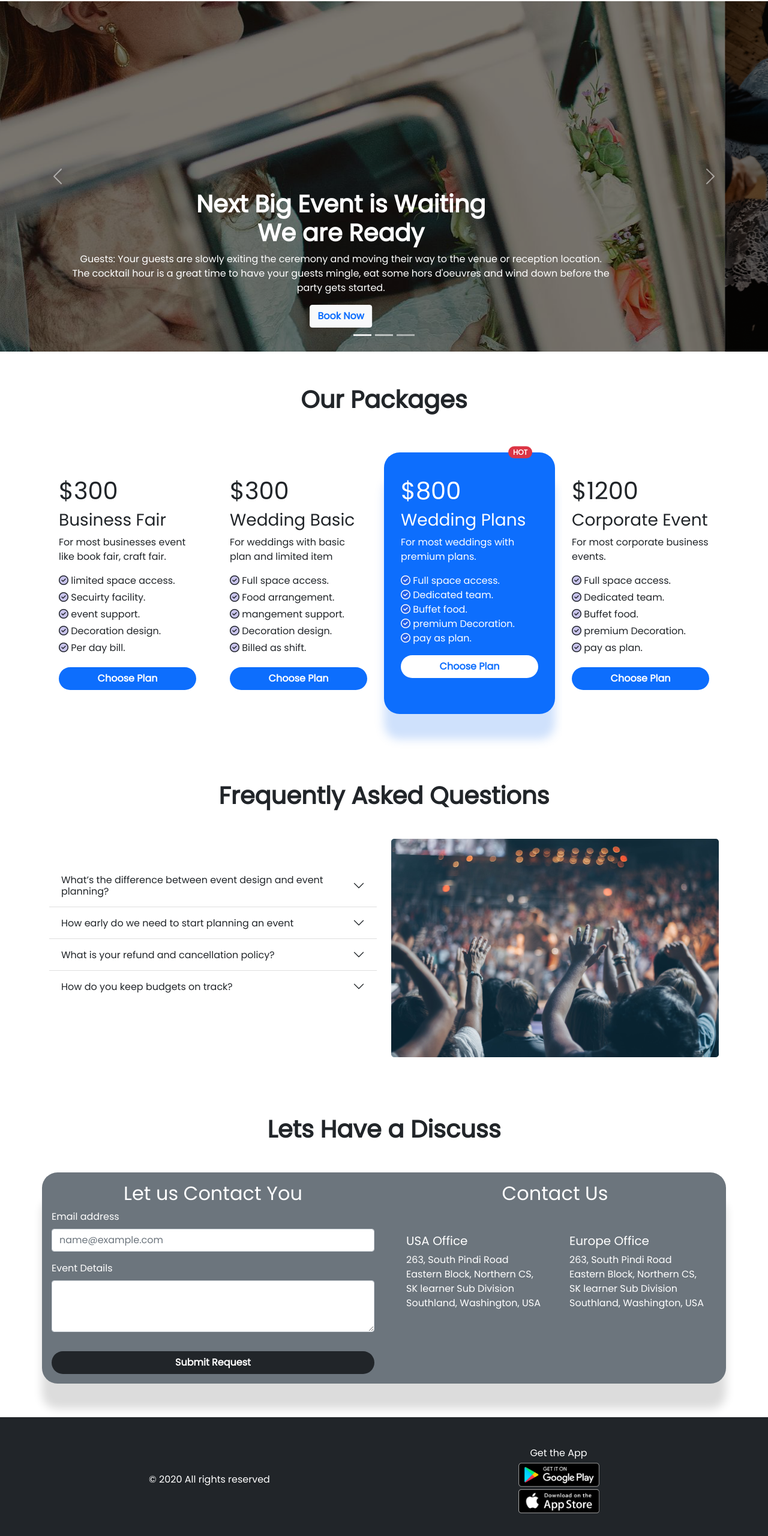
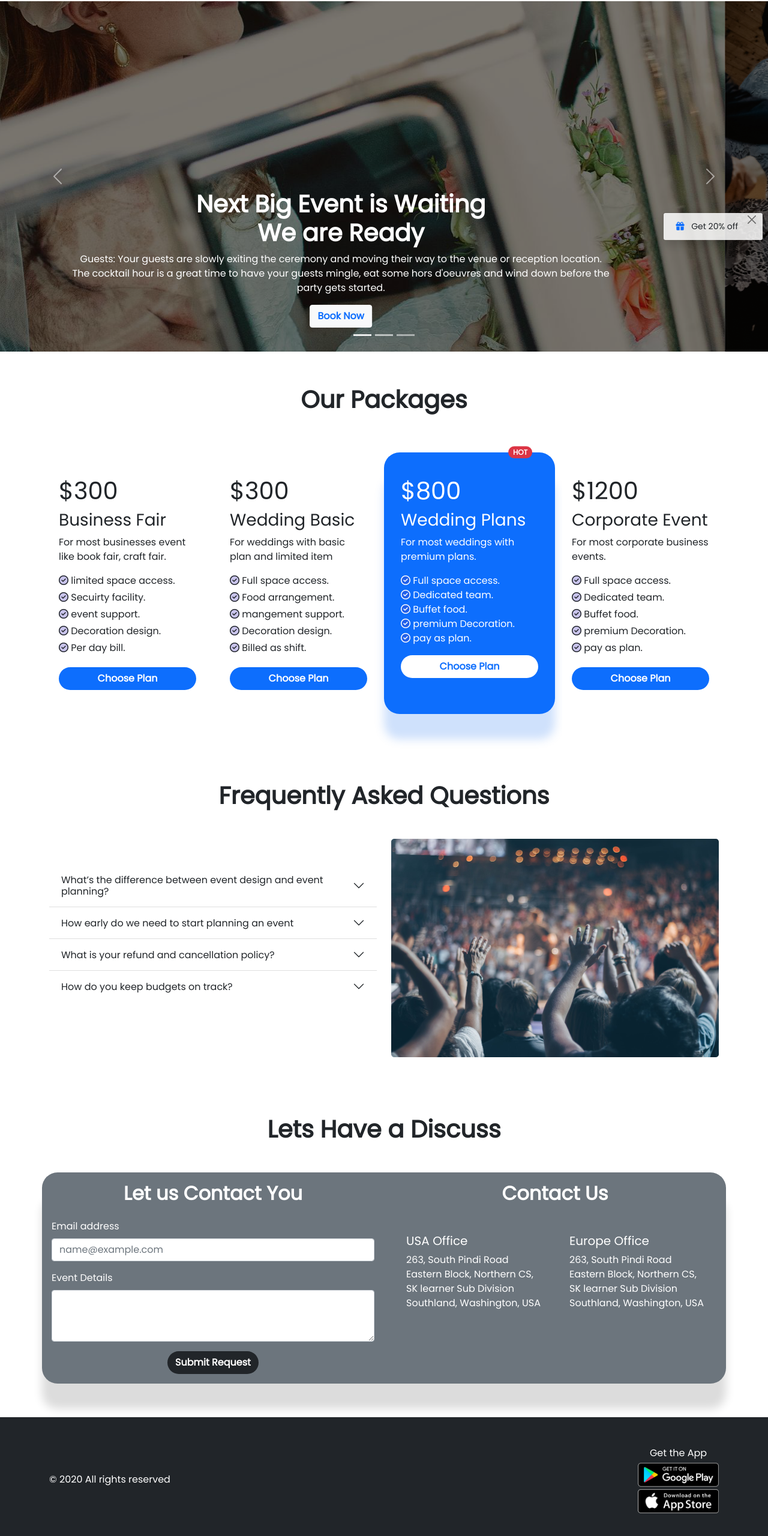
Before and after one commit to nnabicse/Thames-Convention-Center, a plain HTML site: page index.html in a window 1280 px wide. Shown: the part 54-2614 px from the top of the page at 60% size. Drawn offline with nearby package versions, Linux system fonts and the light colour scheme.

Commit message:
mostly complete

```diff
--- a/index.html
+++ b/index.html
@@ -247,6 +247,21 @@
         </section>
         <!-- package-end -->
 
+        <!-- toast start -->
+
+        <div class="position-fixed top-50 end-0 p-2" style="z-index: 11">
+            <div class="toast show align-items-center w-100" role="alert" aria-live="assertive" aria-atomic="true" data-bs-autohide="false">
+                <div class="d-flex">
+                  <div class="toast-body">
+                    <i class="fas fa-gift text-primary px-2"></i>
+                    <span>Get 20% off</span>
+                </div>
+                <button type="button" class="btn-close me-2 pt-1" data-bs-dismiss="toast" aria-label="Close"></button>
+              </div>
+              </div>
+        </div>
+        <!-- toast end -->
+
         <!-- FAQ Start -->
         <section class="container my-5 py-5">
             <h1 class="text-center fw-bold mb-5">Frequently Asked Questions</h1>
@@ -308,7 +323,7 @@
             <h1 class="text-center fw-bold mb-5">Lets Have a Discuss</h1>
             <div class="row bg-secondary text-white custom-shadow-radious-contact">
                 <div class="col-lg-6 col-md-6 col-sm-12 p-3">
-                    <h2 class="text-center">Let us Contact You</h2>
+                    <h2 class="text-center fw-bolder mb-4">Let us Contact You</h2>
                     <form action="">
                         <div class="mb-3">
                             <label for="exampleFormControlInput1" class="form-label">Email address</label>
@@ -318,14 +333,14 @@
                             <label for="exampleFormControlTextarea1" class="form-label">Event Details</label>
                             <textarea class="form-control" id="exampleFormControlTextarea1" rows="3"></textarea>
                           </div>
-                          <div class="d-grid gap-2 pt-3">
+                          <div class="d-flex justify-content-center">
                             <button class="btn bg-dark text-white rounded-pill fw-bold " type="button">Submit Request</button>
                           </div>
                     </form>
 
                 </div>
                 <div class="col-lg-6 col-md-6 col-sm-12 p-3 ">
-                    <h2 class="text-center mb-5">Contact Us</h2>
+                    <h2 class="text-center mb-5 fw-bold">Contact Us</h2>
                     <div class="d-flex justify-content-center gap-5">
                         <div>
                             <h5>USA Office</h5>
@@ -356,18 +371,30 @@
     </main>
 
 
-    <footer class="p-5 bg-dark text-white">
+    <footer class="p-5 bg-dark text-white d-flex justify-content-center">
         <div class="container">
-            <div class="row gx-5 d-flex align-items-center">
-                <div class="col-lg-6 col-md-6 col-sm-12 text-center">
+            <div class="d-flex flex-column-reverse flex-md-row flex-lg-row flex-xl-row flex-xxl-row justify-content-between align-items-center">
+                <div class="">
                     <p>© 2020 All rights reserved</p>
                 </div>
-                <div class="col-lg-6 col-md-6 col-sm-12 d-flex justify-content-center align-items-center">
+                <div class="">
                     <p class="text-center">Get the App <br><a target="_blank" href="https://play.google.com/store/apps/details?id=com.learnprogramming.codecamp&hl=en&gl=US"><img class="py-1" width="135px" src="images/google-play.png" alt=""></a> <br> <a target="_blank" href="https://apps.apple.com/us/app/programming-hero-coding-fun/id1478201849"><img class="bt1" width="135px" src="images/app-store.png" alt=""></a></p>
                 </div>
             </div>
         </div>
     </footer>
+
+
+
+    <!-- toast-javascript start -->
+    <script>
+        window.onload = (e) => {
+            let myToast = document.querySelector('.toast');
+            let bsToast = new bootstrap.Toast(myToast);
+            bsToast.show();
+        }
+    </script>
+    <!-- toast-javascript end -->
 
 
     <!-- javascript bundle start -->
```
